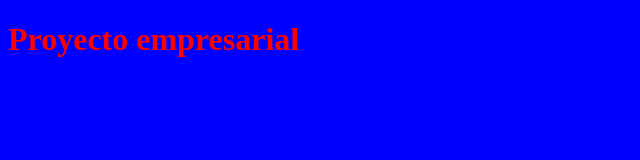
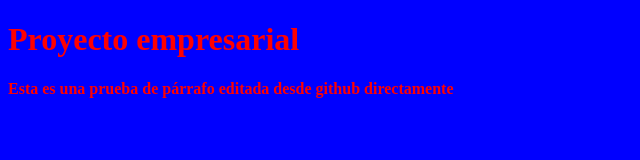
Before and after one commit to SergiCalaff/CursoGit2, a plain HTML site: page index.html in a window 1280 px wide. Shown: the whole page, without its empty margins (0-640 px from the left). Drawn offline with Linux system fonts and the light colour scheme.

Commit message:
Update index.html
añadido un párrafo desde github

```diff
--- a/index.html
+++ b/index.html
@@ -10,5 +10,7 @@
 
     <h1>Proyecto empresarial</h1>
 
+    <p> Esta es una prueba de párrafo editada desde github directamente</p>
+
 </body>
 </html>
```
